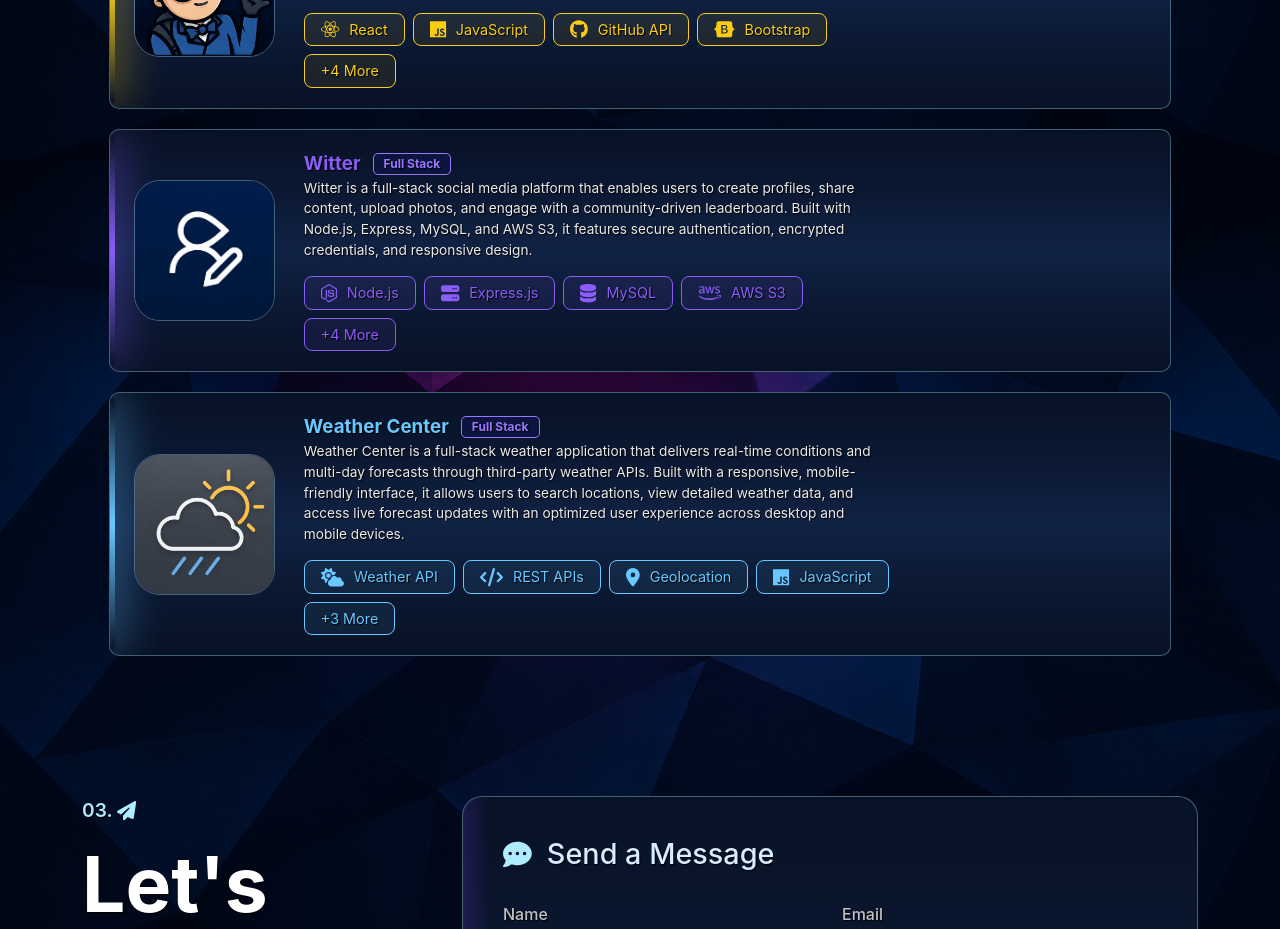
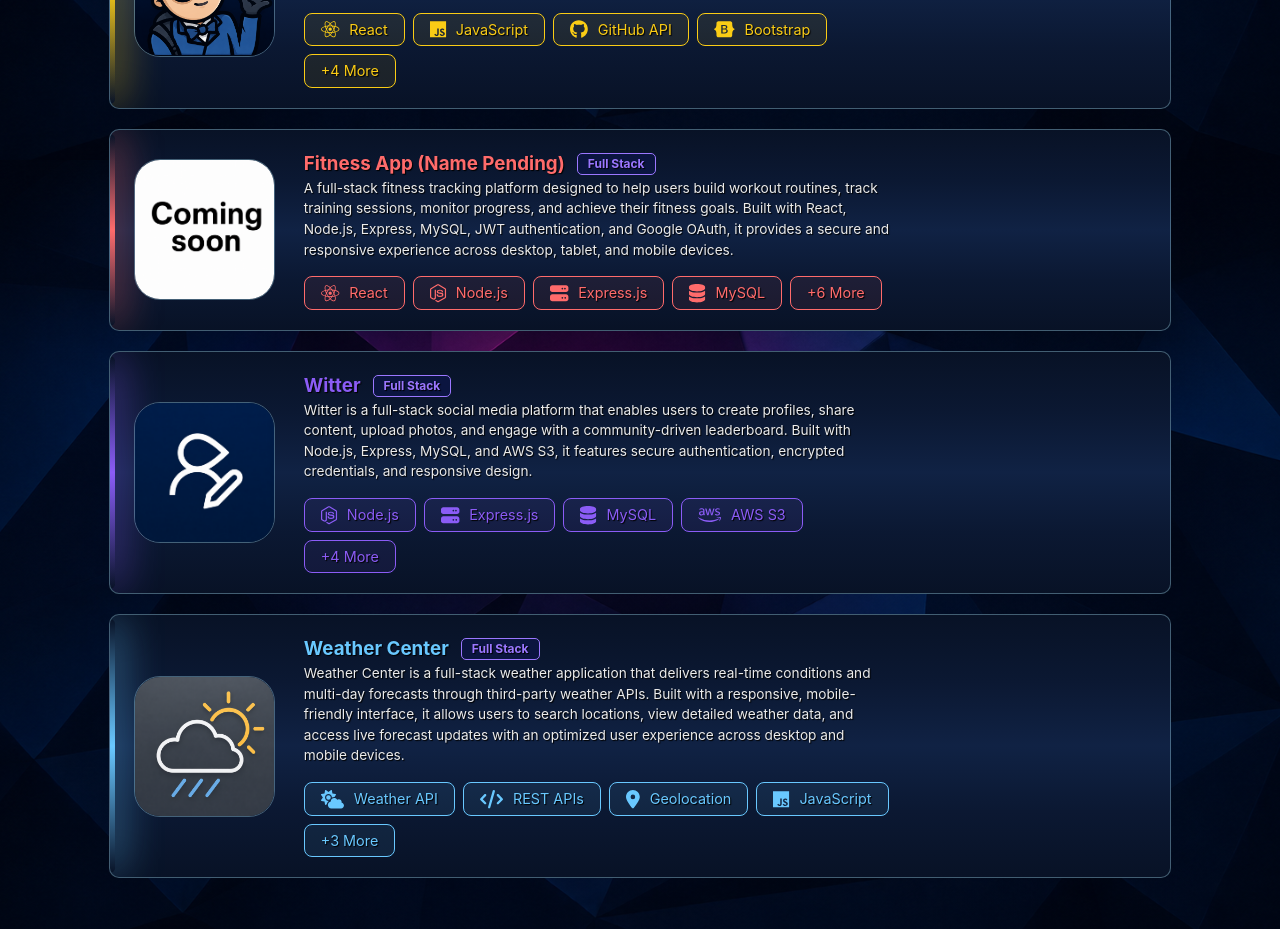
Before and after one commit to JayPTucker/React-Portfolio, a React (Create React App) app: page / in a window 1280 px wide. Shown: the part 1440-2369 px from the top of the page. Built offline with nearby package versions, Linux system fonts and the light colour scheme; no server answers.

Commit message:
Added Fitness-Tracker
- Fitness Tracker Project added

```diff
--- a/src/pages/Projects.js
+++ b/src/pages/Projects.js
@@ -20,7 +20,9 @@
   faShieldHalved,
   faLock,
   faUsers,
-  faCalendarDays
+  faCalendarDays,
+  faDumbbell,
+  faChartLine
 } from '@fortawesome/free-solid-svg-icons';
 
 // Brand Icons
@@ -31,7 +33,8 @@
   faGithub,
   faBootstrap,
   faReact,
-  faGitAlt
+  faGitAlt,
+  faGoogle
 } from '@fortawesome/free-brands-svg-icons';
 
 // API
@@ -45,6 +48,7 @@
 import meLogoThing from '../img/meLogoThing.png';
 import witterImage from '../img/witter_project.png';
 import weatherCenterLogo from '../img/weather-center.png';
+import comingSoon from '../img/comingSoon.png';
 
 // CSS
 import '../styles/Projects.css';
@@ -64,7 +68,8 @@
   const projects = [
     "Witter",
     "React-Portfolio",
-    "weather-center"
+    "weather-center",
+    "fitness-tracker"
   ];
 
 
@@ -76,6 +81,7 @@
   const [showPortfolioSkills, setShowPortfolioSkills] = useState(false);
   const [showWitterSkills, setShowWitterSkills] = useState(false);
   const [showWeatherSkills, setShowWeatherSkills] = useState(false);
+  const [showFitnessSkills, setShowFitnessSkills] = useState(false);
 
   useEffect(() => {
     async function loadProjects() {
@@ -405,6 +411,214 @@
                     </div>
                   )}
                 </Col>
+              </Row>
+            </div>
+          </Col>
+        </Row>
+
+        {/* FITNESS TRACKER PROJECT */}
+        <Row className="justify-content-center">
+          <Col lg={10}>
+            <div className="project-row fitness-tracker">
+              <Row className="align-items-center">
+
+                {/* Project Image */}
+                <Col lg={2} md={12} className="text-center">
+                  <img
+                    className="projectLogo"
+                    src={comingSoon}
+                    alt="Fitness Tracker Logo"
+                  />
+                </Col>
+
+                {/* Project Details */}
+                <Col lg={7} md={12}>
+                  <p className="projectTitle">
+                    <span>Fitness App (Name Pending)</span>
+                    <span className="app-type-bubble">Full Stack</span>
+                  </p>
+
+                  <p className="project-desc">
+                    A full-stack fitness tracking platform designed to help
+                    users build workout routines, track training sessions, monitor
+                    progress, and achieve their fitness goals. Built with React,
+                    Node.js, Express, MySQL, JWT authentication, and Google OAuth,
+                    it provides a secure and responsive experience across desktop,
+                    tablet, and mobile devices.
+                  </p>
+
+                  {/* Skills */}
+                  <div className='project-skill-bubble-group'>
+
+                    <div className='project-skill-bubble'>
+                      <FontAwesomeIcon className='bubble-icon' icon={faReact} />
+                      <span>React</span>
+                    </div>
+
+                    <div className='project-skill-bubble'>
+                      <FontAwesomeIcon className='bubble-icon' icon={faNodeJs} />
+                      <span>Node.js</span>
+                    </div>
+
+                    <div className='project-skill-bubble'>
+                      <FontAwesomeIcon className='bubble-icon' icon={faServer} />
+                      <span>Express.js</span>
+                    </div>
+
+                    <div className='project-skill-bubble'>
+                      <FontAwesomeIcon className='bubble-icon' icon={faDatabase} />
+                      <span>MySQL</span>
+                    </div>
+
+                    {showFitnessSkills && (
+                      <>
+                        <motion.div
+                          className='project-skill-bubble'
+                          initial={{ opacity: 0, scale: 0 }}
+                          animate={{ opacity: 1, scale: 1 }}
+                          transition={{ duration: 0.3 }}
+                        >
+                          <FontAwesomeIcon className='bubble-icon' icon={faLock} />
+                          <span>JWT Authentication</span>
+                        </motion.div>
+
+                        <motion.div
+                          className='project-skill-bubble'
+                          initial={{ opacity: 0, scale: 0 }}
+                          animate={{ opacity: 1, scale: 1 }}
+                          transition={{ duration: 0.4 }}
+                        >
+                          <FontAwesomeIcon className='bubble-icon' icon={faGoogle} />
+                          <span>Google OAuth</span>
+                        </motion.div>
+
+                        <motion.div
+                          className='project-skill-bubble'
+                          initial={{ opacity: 0, scale: 0 }}
+                          animate={{ opacity: 1, scale: 1 }}
+                          transition={{ duration: 0.5 }}
+                        >
+                          <FontAwesomeIcon className='bubble-icon' icon={faDumbbell} />
+                          <span>Workout Tracking</span>
+                        </motion.div>
+
+                        <motion.div
+                          className='project-skill-bubble'
+                          initial={{ opacity: 0, scale: 0 }}
+                          animate={{ opacity: 1, scale: 1 }}
+                          transition={{ duration: 0.6 }}
+                        >
+                          <FontAwesomeIcon className='bubble-icon' icon={faChartLine} />
+                          <span>Progress Analytics</span>
+                        </motion.div>
+
+                        <motion.div
+                          className='project-skill-bubble'
+                          initial={{ opacity: 0, scale: 0 }}
+                          animate={{ opacity: 1, scale: 1 }}
+                          transition={{ duration: 0.7 }}
+                        >
+                          <FontAwesomeIcon className='bubble-icon' icon={faCode} />
+                          <span>REST APIs</span>
+                        </motion.div>
+
+                        <motion.div
+                          className='project-skill-bubble'
+                          initial={{ opacity: 0, scale: 0 }}
+                          animate={{ opacity: 1, scale: 1 }}
+                          transition={{ duration: 0.8 }}
+                        >
+                          <FontAwesomeIcon className='bubble-icon' icon={faMobileScreen} />
+                          <span>Responsive Design</span>
+                        </motion.div>
+                      </>
+                    )}
+
+                    {!showFitnessSkills && (
+                      <div
+                        className='project-skill-bubble more-skills'
+                        onClick={() => setShowFitnessSkills(true)}
+                      >
+                        <span>+6 More</span>
+                      </div>
+                    )}
+
+                  </div>
+                </Col>
+
+                {/* Project Status & Changelog */}
+                <Col lg={3} md={12}>
+                  {projectData["fitness-tracker"] && (
+                    <div className="project-status">
+
+                      <p>
+                        <b className="changelog-text">In Active Development</b>
+                        <span className="github-bubble">GitHub API</span>
+                      </p>
+
+                      <b className="changelog-text">Last Updated: </b>
+                      {new Date(
+                        projectData["fitness-tracker"].repo.updated_at
+                      ).toLocaleDateString()}
+
+                      <p className="latest-commit-text">
+                        <b>
+                          {
+                            projectData["fitness-tracker"]
+                              .commit
+                              .commit
+                              .message
+                              .split('\n')[0]
+                          }
+                        </b>
+
+                        <div className="commit-body">
+                          {
+                            projectData["fitness-tracker"]
+                              .commit
+                              .commit
+                              .message
+                              .split('\n')
+                              .slice(2, 6)
+                              .join('\n')
+                          }
+
+                          {
+                            projectData["fitness-tracker"]
+                              .commit
+                              .commit
+                              .message
+                              .split('\n')
+                              .length > 5 && (
+                              <span>
+                                <br />
+                                <i>
+                                  ...Use the link below to view all changes.
+                                </i>
+                              </span>
+                            )
+                          }
+                        </div>
+                      </p>
+
+                      <div className="project-links">
+                        <a
+                          href="https://github.com/JayPTucker/fitness-tracker"
+                          className="project-link"
+                          target="_blank"
+                          rel="noopener noreferrer"
+                        >
+                          <FontAwesomeIcon icon={faGithub} />
+                          <span> GitHub Repo </span>
+                          <FontAwesomeIcon icon={faArrowUpRightFromSquare} />
+                        </a>
+
+                      </div>
+
+                    </div>
+                  )}
+                </Col>
+
               </Row>
             </div>
           </Col>
--- a/src/styles/Projects.css
+++ b/src/styles/Projects.css
@@ -160,6 +160,10 @@
 
 .project-row.weather-center {
   --accent: #69c8ff;
+}
+
+.project-row.fitness-tracker {
+  --accent: #ff6b6b;
 }
 
 /* Project Title Accent */
```
Also changed, not shown: src/img/comingSoon.png (added).
